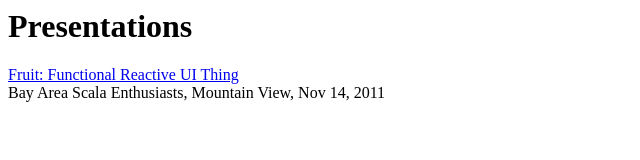
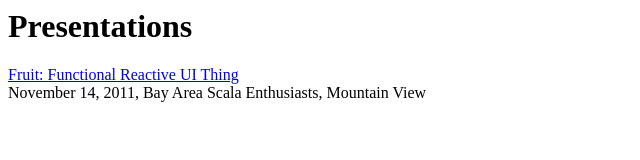
Before and after one commit to ilangostl/fruit, a plain HTML site: page index.html in a window 1280 px wide. Shown: the whole page, without its empty margins (0-640 px from the left). Drawn offline with Linux system fonts and the light colour scheme.

Commit message:
formatting of the dates

```diff
--- a/index.html
+++ b/index.html
@@ -6,6 +6,6 @@
     <h1>Presentations</h1>
     <p>
       <a href="base-201111/">Fruit: Functional Reactive UI Thing</a><br />
-      Bay Area Scala Enthusiasts, Mountain View, Nov 14, 2011
+      November 14, 2011, Bay Area Scala Enthusiasts, Mountain View
   </body>
 </html>
```
